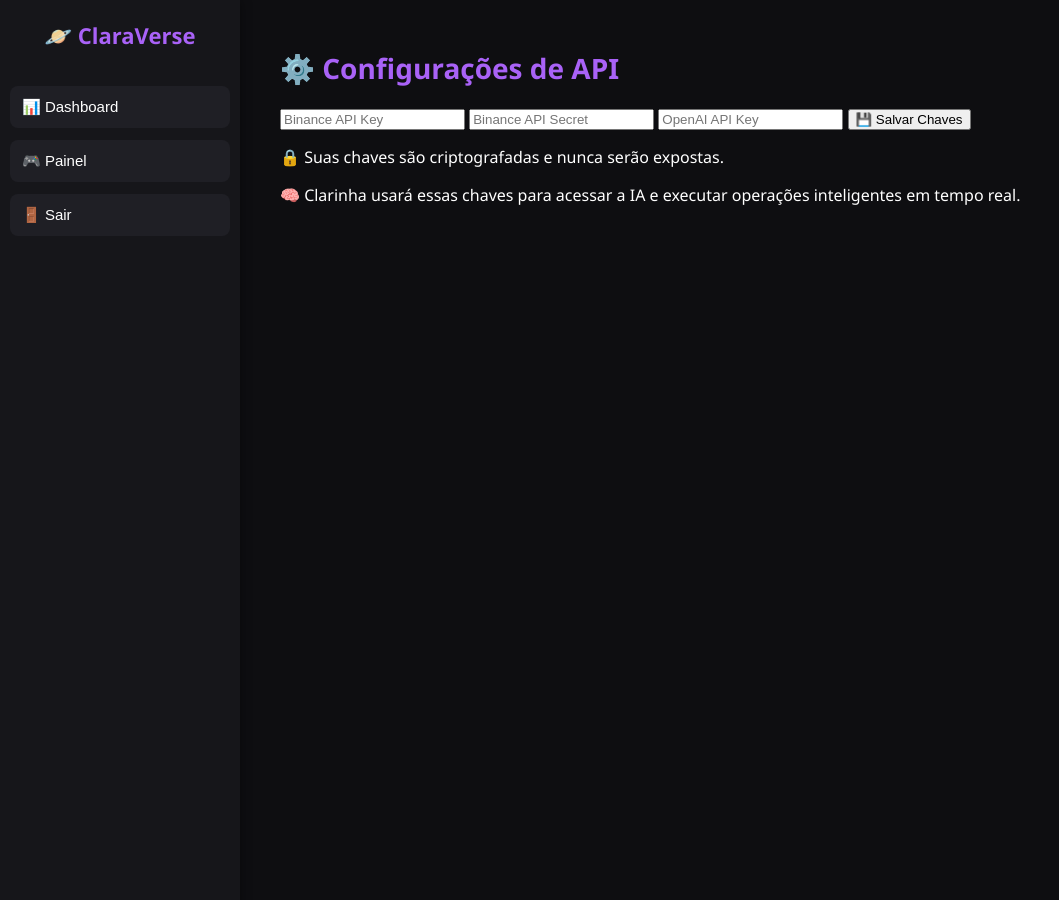
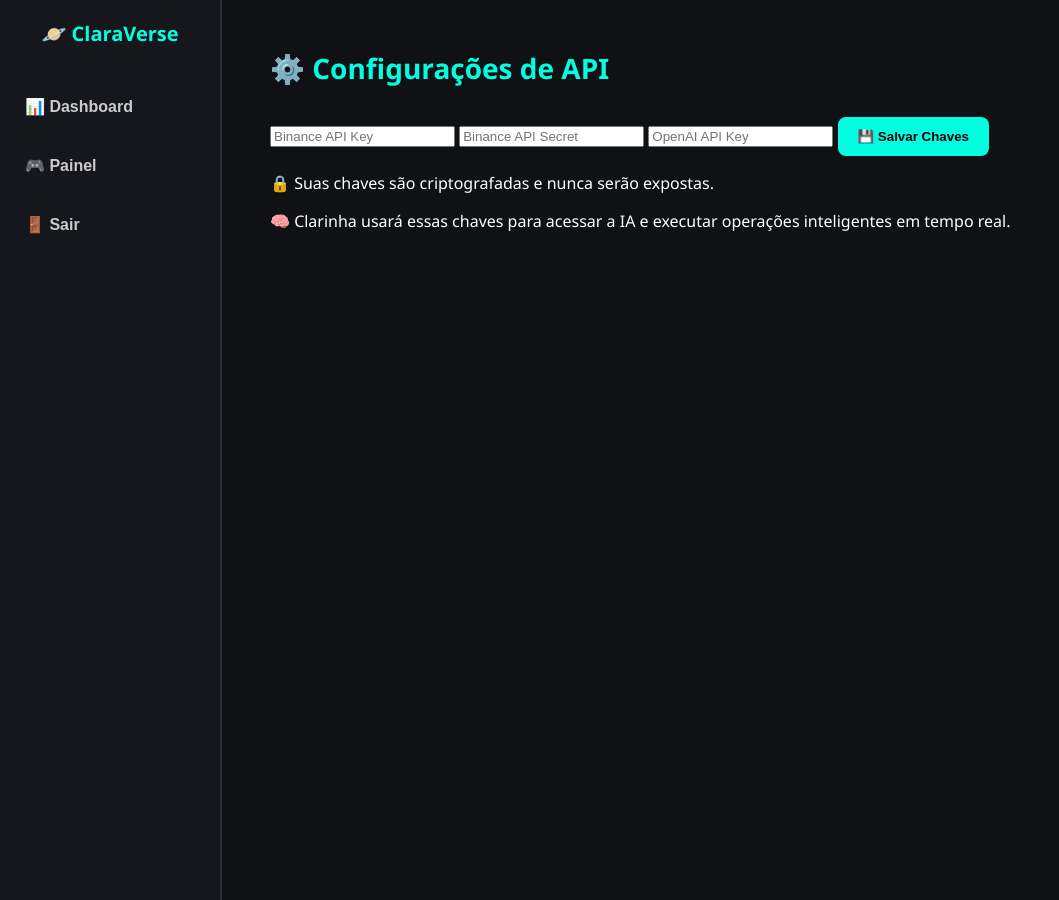
Before and after one commit to Claratrade33/Clara-verse, a Flask app: page /configurar in a window 1280 px wide. Shown: the whole page, without its empty margins (0-1059 px from the left). Run offline with Flask 3, Linux system fonts and the light colour scheme.

Commit message:
Atualizar o style.css

```diff
--- a/static/style.css
+++ b/static/style.css
@@ -1,141 +1,165 @@
 body {
     margin: 0;
-  font-family: "Segoe UI", sans-serif;
-  background-color: #0e0e11;
-  color: #ffffff;
+    padding: 0;
+    font-family: 'Segoe UI', sans-serif;
+    background-color: #0f1115;
+    color: #fff;
+}
+
+a {
+    text-decoration: none;
+    color: inherit;
 }
 
 .menu-lateral {
+    width: 220px;
+    background-color: #15171c;
     position: fixed;
     top: 0;
     left: 0;
-  width: 220px;
-  height: 100%;
-  background-color: #16161a;
-  padding: 20px 10px;
-  box-shadow: 2px 0 10px rgba(0,0,0,0.3);
+    bottom: 0;
+    padding-top: 20px;
     display: flex;
     flex-direction: column;
-  z-index: 10;
+    align-items: center;
+    border-right: 2px solid #2c2f36;
 }
 
 .logo-menu {
-  font-size: 22px;
+    font-size: 20px;
     font-weight: bold;
+    color: #00ffe1;
     margin-bottom: 30px;
-  text-align: center;
-  color: #a962f7;
 }
 
 .botao-menu {
-  background-color: #1f1f25;
-  color: #ffffff;
+    background: none;
     border: none;
-  padding: 12px;
-  margin: 6px 0;
-  border-radius: 8px;
-  font-size: 15px;
+    color: #ccc;
+    font-size: 16px;
+    margin: 10px 0;
+    cursor: pointer;
+    width: 100%;
+    padding: 10px;
+    transition: 0.2s;
     text-align: left;
-  cursor: pointer;
-  transition: background-color 0.3s;
+    padding-left: 25px;
 }
-.botao-menu:hover {
-  background-color: #27272f;
+
+.botao-menu:hover, .botao-menu:focus {
+    background-color: #00ffe1;
+    color: #000;
+    outline: none;
 }
 
 .painel-conteudo {
     margin-left: 240px;
-  padding: 30px 40px;
+    padding: 30px;
 }
 
 .painel-titulo {
     font-size: 28px;
-  color: #a962f7;
+    color: #00ffe1;
     margin-bottom: 20px;
 }
 
 .secao-grafico iframe {
+    border: 1px solid #2c2f36;
     border-radius: 10px;
-  margin-bottom: 30px;
 }
 
 .secao-mercado, .secao-config, .secao-botoes {
-  margin-bottom: 30px;
-  background-color: #1c1c22;
+    margin-top: 30px;
     padding: 20px;
-  border-radius: 10px;
+    background-color: #1a1d23;
+    border-radius: 12px;
+    border: 1px solid #2c2f36;
 }
 
 .secao-mercado h2,
 .secao-config h2 {
-  color: #7f52ff;
-  margin-bottom: 10px;
+    margin-top: 0;
+    color: #00ffe1;
 }
 
-.secao-config input {
-  display: block;
+input[type="text"] {
     width: 100%;
-  background: #27272f;
-  border: 1px solid #3c3c46;
-  color: white;
-  padding: 10px;
-  margin-bottom: 12px;
-  border-radius: 6px;
+    padding: 12px;
+    margin: 8px 0;
+    background-color: #252830;
+    border: 1px solid #444;
+    color: #fff;
+    border-radius: 8px;
 }
 
-.secao-config button {
-  background-color: #7f52ff;
+button {
+    padding: 12px 20px;
+    background-color: #00ffe1;
     border: none;
-  padding: 10px 20px;
-  color: white;
+    color: #000;
     font-weight: bold;
-  border-radius: 6px;
     cursor: pointer;
+    margin-top: 10px;
+    border-radius: 8px;
+    transition: 0.3s;
+}
+
+button:hover {
+    background-color: #00c2b0;
 }
 
 .status-sucesso {
-  color: #00e676;
     margin-top: 10px;
+    color: #0f0;
 }
 
-.secao-botoes button {
-  background-color: #2e2e38;
-  border: none;
-  padding: 12px 18px;
-  margin: 10px 12px 0 0;
-  border-radius: 8px;
-  font-size: 15px;
-  color: #ffffff;
-  cursor: pointer;
-  transition: 0.2s;
-}
-.secao-botoes button:hover {
-  background-color: #3b3b47;
+.container-dashboard {
+    text-align: center;
+    padding: 60px 20px;
+    max-width: 600px;
+    margin: auto;
 }
 
-/* Responsivo mobile */
+.container-dashboard .logo {
+    width: 140px;
+    margin-bottom: 30px;
+}
+
+.container-dashboard h1 {
+    color: #00ffe1;
+    margin-bottom: 20px;
+}
+
+.btn-principal {
+    display: inline-block;
+    padding: 15px 30px;
+    background-color: #00ffe1;
+    color: #000;
+    font-weight: bold;
+    border-radius: 10px;
+    margin-top: 20px;
+}
+
 @media (max-width: 768px) {
     .menu-lateral {
-    position: relative;
         width: 100%;
         height: auto;
         flex-direction: row;
-    overflow-x: auto;
-    white-space: nowrap;
-  }
-
-  .botao-menu {
-    flex: 1;
-    text-align: center;
-    margin: 5px;
+        justify-content: space-around;
+        position: static;
+        border-right: none;
+        border-bottom: 2px solid #2c2f36;
     }
 
     .painel-conteudo {
         margin-left: 0;
-    padding: 20px;
+        padding: 15px;
     }
 
-  .painel-titulo {
-    font-size: 22px;
+    .botao-menu {
+        padding: 10px 12px;
+        font-size: 14px;
+        text-align: center;
+        padding-left: 0;
     }
 }
```
Lines whose indentation alone changed are shown as unchanged.
